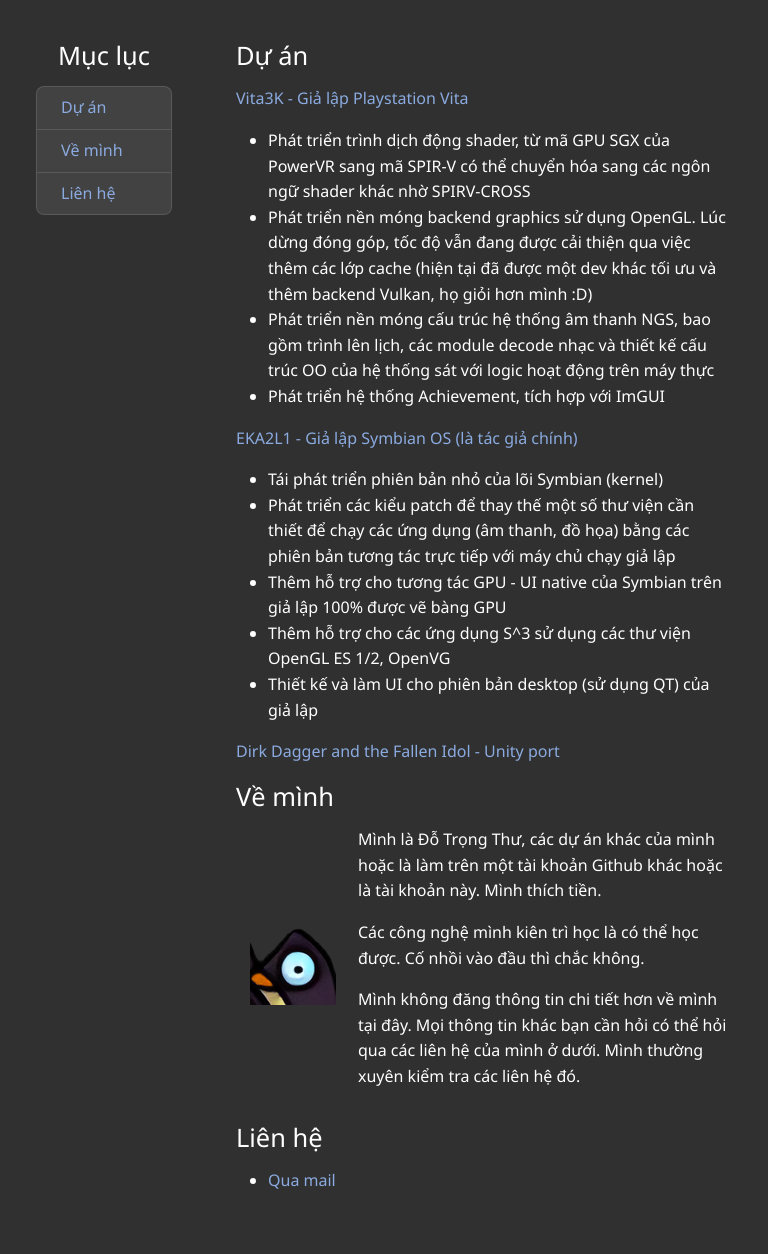
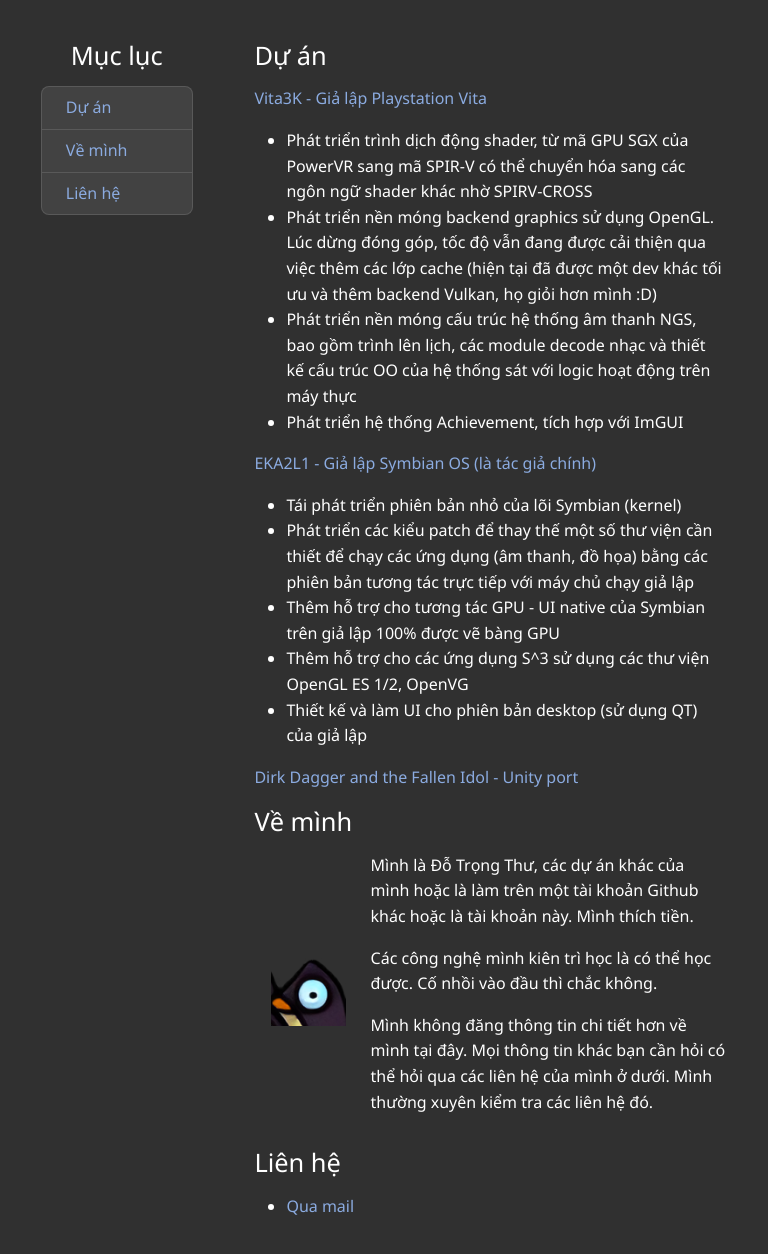
Before and after one commit to trongthu3212/trongthu3212.github.io, a plain HTML site: page index.html in a window 768 px wide. Drawn offline with Linux system fonts and the light colour scheme.

Commit message:
More nice spacing

```diff
--- a/index.html
+++ b/index.html
@@ -22,14 +22,12 @@
         <div class="row" id="ShortPortfolioContainerInner">
           <div class="col-md-3 col-sm-12 py-3" id="ShortPortfolioTOC">
             <div class="StickyContainer">
-              <div class="pe-3">
                 <h3 class="text-center">Mục lục</h3>
                 <ul class="py-2 list-group">
                   <li class="list-group-item"><a href="#Projects">Dự án</a></li>
                   <li class="list-group-item"><a href="#About">Về mình</a></li>
                   <li class="list-group-item"><a href="#Contact">Liên hệ</a></li>
                 </ul>
-              </div>
             </div>
           </div>
           <div class="col-md-9 col-sm-12 py-3" id="ShortPortfolioContent">
@@ -58,7 +56,7 @@
               <h3 class="mb-3">Về mình</h3>
               <div class="row">
                 <div class="col-3 pe-1 justify-content-center d-flex align-items-center">
-                  <img src="styling/penguin.png">
+                  <img style="height: 70%; width: 70%; object-fit: contain;" src="styling/penguin.png">
                 </div>
                 <div class="col-9 ps-1">
                   <p>Mình là Đỗ Trọng Thư, các dự án khác của mình hoặc là làm trên một tài khoản Github khác hoặc là tài khoản này. Mình thích tiền.</p>
--- a/styling/theme.css
+++ b/styling/theme.css
@@ -18,11 +18,16 @@
   #PaddingOverflowHidder {
     display: none;
   }
+
+  #ShortPortfolioContainerInner {
+    padding-left: 0.3rem;
+    padding-right: 0.3rem;
+  }
 }
 
 @media only screen and (min-width: 768px) {
   #ShortPortfolioContent {
-    padding-left: 2rem;
+    padding-left: 3rem;
   }
 
   .StickyContainer {
@@ -52,7 +57,7 @@
 
 @media only screen and (min-width: 992px) {
   #ShortPortfolioContent {
-    padding-left: 3rem;
+    padding-left: 5rem;
   }
 }
 
```
